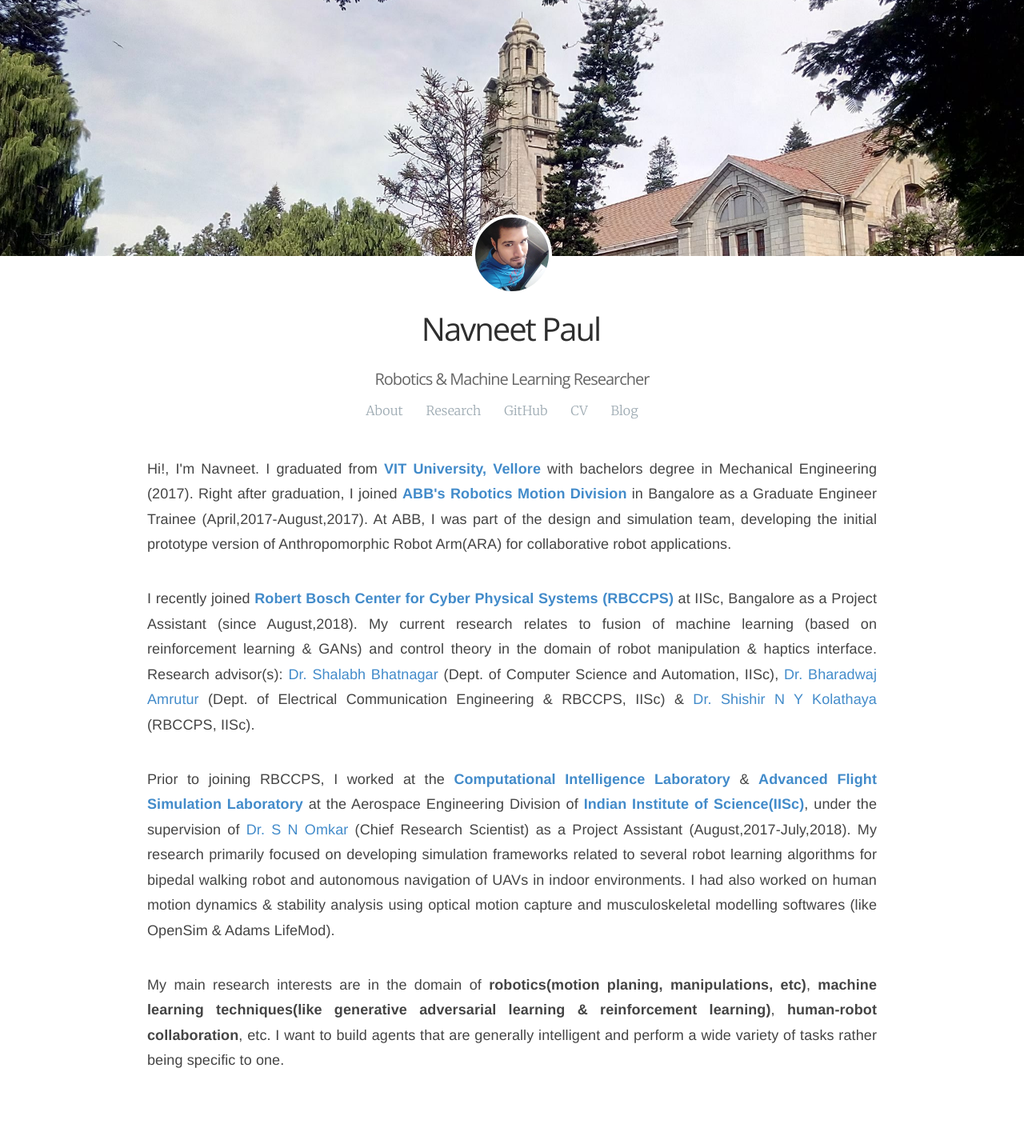
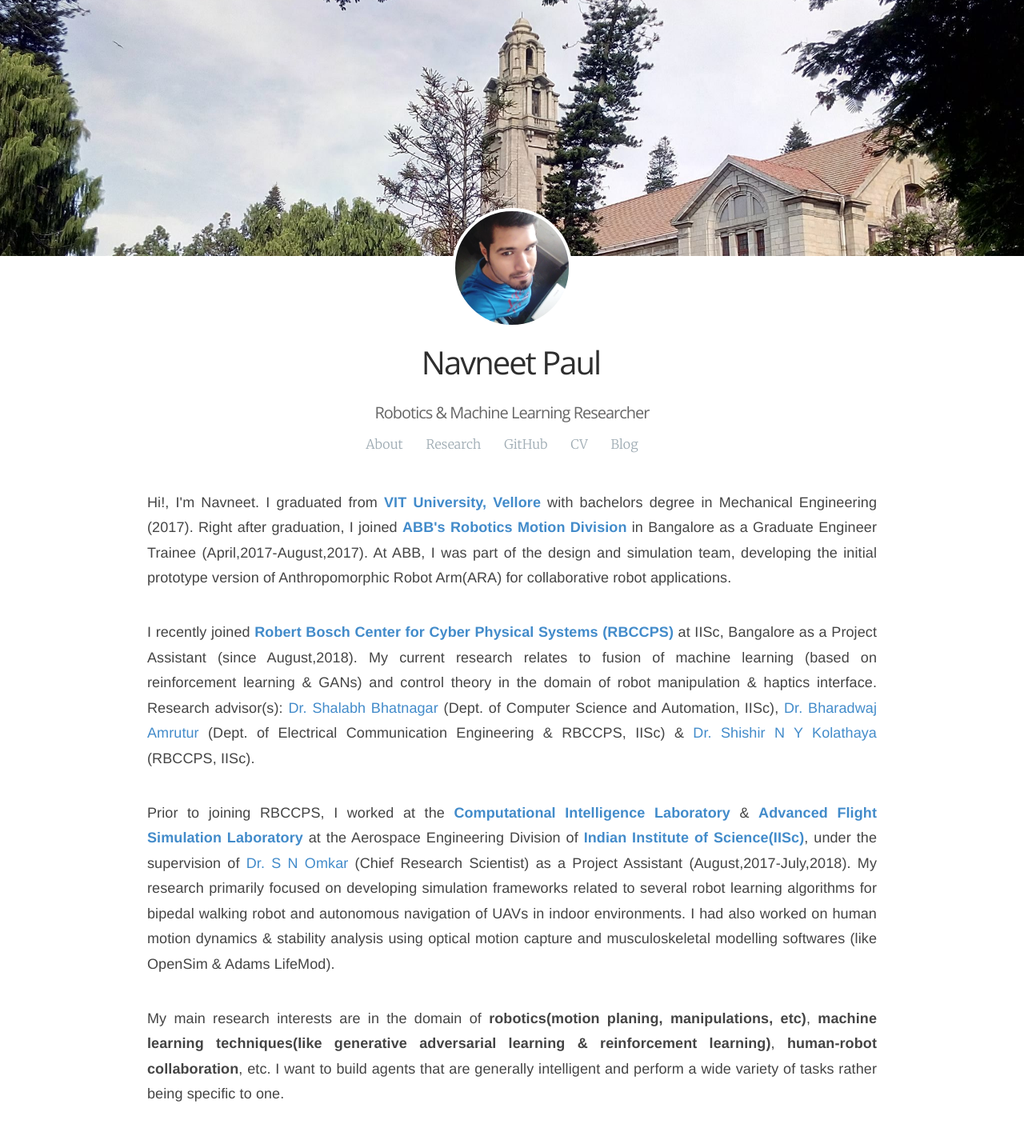
Before and after one commit to navuboy/navuboy.github.io, a Jekyll site: the page built from index.html, in a window 1280 px wide. Shown: the whole page at 80% size. Built offline with Jekyll 4.4.1, drawn with Linux system fonts in a browser that asks for light colours; some web fonts are replaced; before the commit the page ends 1378 px from its top, so only the background shows below that.

Commit message:
minimal updates

```diff
--- a/_sass/author.scss
+++ b/_sass/author.scss
@@ -9,10 +9,12 @@
     margin-top: 50px;
 
     &.has-cover {
-        margin-top: -52px;
+        margin-top: -60px;
     }
 
     .img {
+        width: 150px;
+        height: 150px;
         border: 4px solid white;
     }
 }
```
